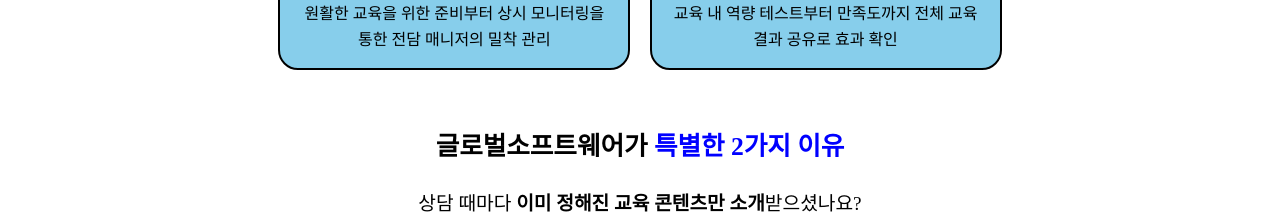
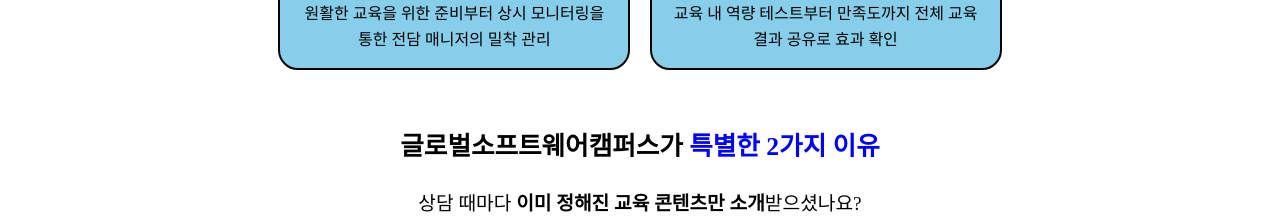
Before and after one commit to jh1109/gsc-app, a React (Create React App) app: page /service-ICTedu in a window 1280 px wide. Shown: the part 1680-1903 px from the top of the page. Built offline with nearby package versions, Linux system fonts and the light colour scheme.

Commit message:
[chore] 오타 수정

```diff
--- a/src/components/ictPage/Strength.js
+++ b/src/components/ictPage/Strength.js
@@ -7,7 +7,7 @@
 
     return (
         <div className={classes.strengthWrapper}>
-            <p className="bold bigfont3">글로벌소프트웨어가 <span className="boldBlue">특별한 2가지 이유</span></p>
+            <p className="bold bigfont3">글로벌소프트웨어캠퍼스가 <span className="boldBlue">특별한 2가지 이유</span></p>
             <div className={classes.pZone}>
                 <p>상담 때마다 <span className="bold">이미 정해진 교육 콘텐츠만 소개</span>받으셨나요?</p>
                 <p>글로벌소프트웨어캠퍼스는 비전공자 입장에서 교육 과정을 직접 개발하고</p>
```
